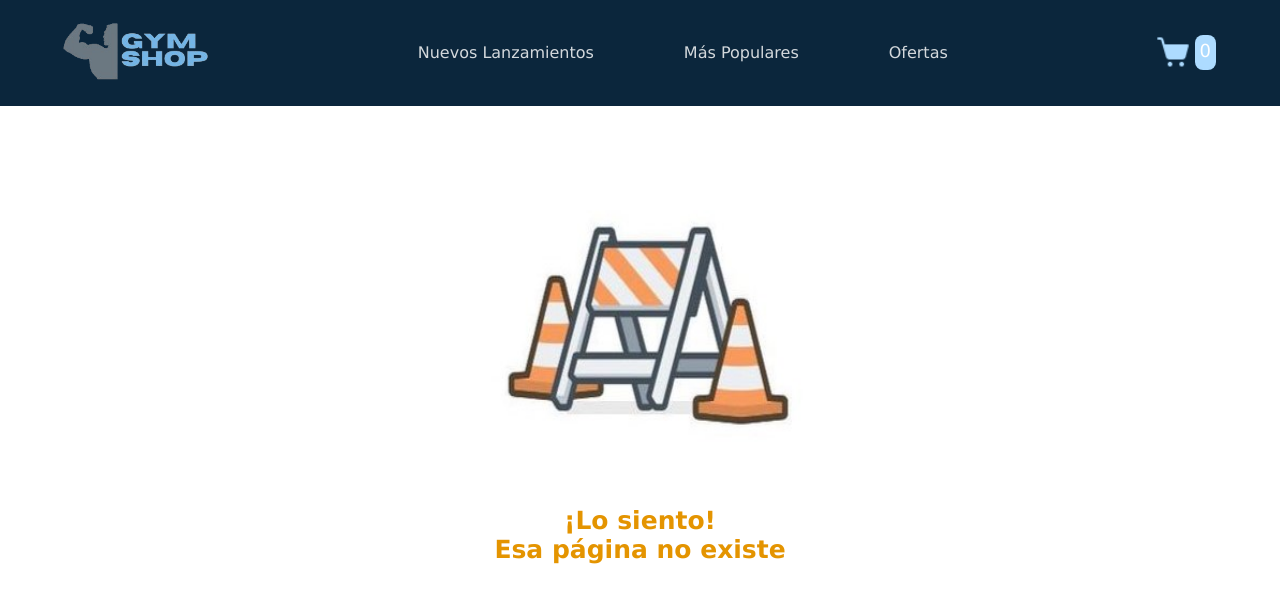
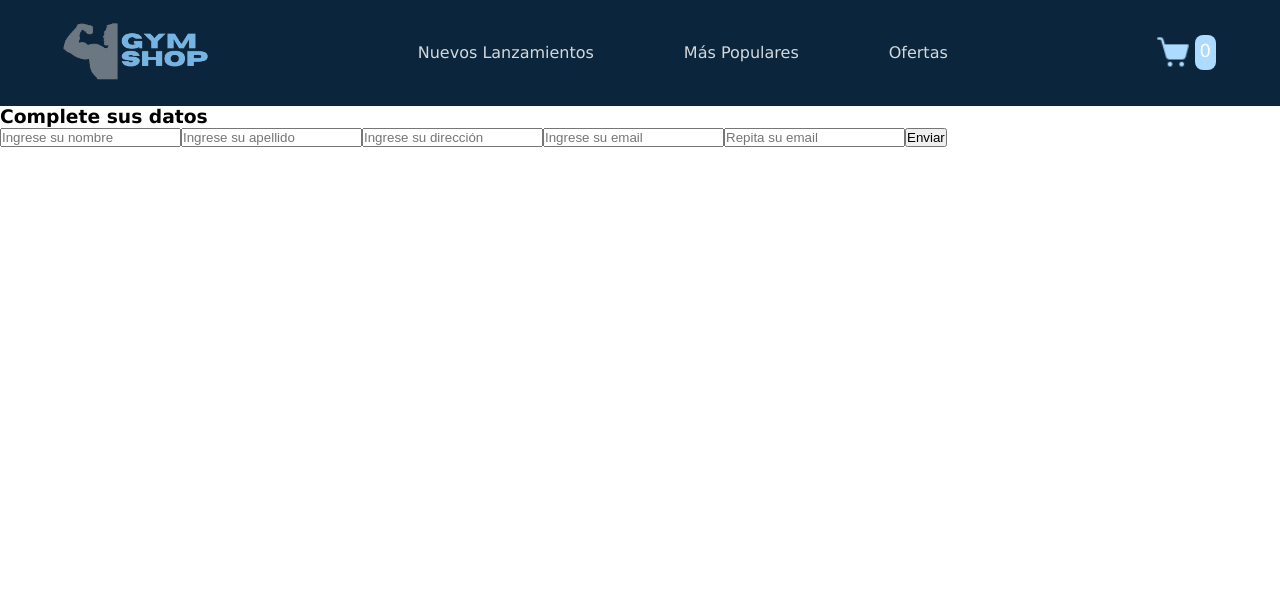
Before and after one commit to Lautaro-Zarate/Gym-shop-Zarate, a React (Vite) app: page /checkout in a window 1280 px wide. Shown: the top 602 px of the page. Built offline with nearby package versions, Linux system fonts and the light colour scheme.

Commit message:
añadiendo productos con firebase

```diff
--- a/src/App.css
+++ b/src/App.css
@@ -260,9 +260,6 @@ h1{
 button:hover{
     box-shadow: 0 8px 20px rgba(0, 0, 0, 0.500);
 }
-/* .btn-cart:hover{
-    transform: scale(1.1);
-} */
 .description-detail{
     display: flex;
     flex-direction: column;
--- a/src/App.jsx
+++ b/src/App.jsx
@@ -6,6 +6,7 @@ import Error from './components/Error'
 import CartView from './components/CartView'
 import { BrowserRouter, Routes, Route } from 'react-router-dom'
 import { CartProvider } from './context/CartContext'
+import CheckOut from './components/CheckOut'
 function App() {
   return (
     <CartProvider>
@@ -16,6 +17,7 @@ function App() {
           <Route path='/products/:category' element={<ItemListContainer greetings='Categoría: '/>}/>
           <Route path='/item/:id' element={<ItemDetailContainer/>}/>
           <Route path='/cart' element={<CartView/>}/>
+          <Route path='/checkout' element={<CheckOut/>}/>
           <Route path='*' element={<Error/>}/>
         </Routes>
       </BrowserRouter>
--- a/src/components/CartList.jsx
+++ b/src/components/CartList.jsx
@@ -1,18 +1,22 @@
 import CartItem from "./CartItem";
 import { CartContext } from "../context/CartContext";
 import { useContext } from "react";
-
+import { useNavigate } from "react-router-dom";
 
 const CartList = () => {
     const {cart, cartTotal, clear} = useContext(CartContext);
     console.log(cart)
+    const navigate = useNavigate();
+    const btnNavigate = () => {
+        navigate("/checkout")
+    }
     return(
         <div>
             {cart.map((prod) => <CartItem key={prod.id} prod={prod}/>)}
             <span>El total a pagar es: ${cartTotal()}</span>
             <div>
-                <button onClick={clear}>Limpiar carrito</button>
-                <button>Finalizar compra</button>
+                <button onClick={clear} className="btn-buy">Limpiar carrito</button>
+                <button className="btn-cart" onClick={btnNavigate}>Finalizar compra</button>
             </div>
         </div>
     )
--- a/src/components/CartShop.jsx
+++ b/src/components/CartShop.jsx
@@ -1,9 +1,7 @@
 import { useContext } from "react"
 import { CartContext } from "../context/CartContext"
 const CartShop = () => {
-    // const context = useContext(CartContext);
     const {cartQuantity} = useContext(CartContext)
-    // console.log(context)
     return(
         <div className="cart-container">
             <img className="cart-shop" src="../public/cart-shop.png" alt="Cart-shop"/>
--- /dev/null
+++ b/src/components/CheckOut.jsx
@@ -0,0 +1,62 @@
+import {db} from "../services/firebase"
+import { useState, useContext } from "react";
+import {CartContext} from "../context/CartContext"
+import { addDoc, collection, serverTimestamp } from "firebase/firestore";
+const CheckOut = () => {
+    const [user, setUser] = useState({});
+    const [validate, setValidate] = useState("");
+    const [orderId, setOrderId] = useState("")
+    const {cart, cartTotal, clear} = useContext(CartContext)
+    const userData = (e) => {
+        setUser({
+            ...user,
+            [e.target.name] : e.target.value
+        })
+    }
+    const finalizarCompra = (e) => {
+        e.preventDefault();
+        if(!user.name || !user.lastName || !user.address || !user.email){
+            alert("Te faltaron campos por completar")
+        }else if(user.email !== validate){
+            alert("Los emails no coinciden")
+        }else{
+            // OBJETO DE LA ORDEN DE COMPRA
+            let order = {
+                buyer : user,
+                carrito : cart,
+                total : cartTotal(),
+                date : serverTimestamp()
+            }
+            // TRAEMOS LA COLECCION
+            const venta = collection(db, "orden de compra")
+            // AGREGAMOS UN DOC A LA COLECCION
+            addDoc(venta, order)
+            .then((res) => {
+                setOrderId(res.id)
+                clear()
+            })
+            .catch((err) => console.log(err))
+        }
+    }
+    return(
+        <div>
+            {orderId !== ""
+            ?<div>
+                <h2>Este es tu id de compra : {orderId}</h2>
+                <button>volver a home</button>
+            </div>
+            :<div>
+                <h3>Complete sus datos</h3>
+                <form onSubmit={finalizarCompra}>
+                    <input type="text" name="name" placeholder="Ingrese su nombre" onChange={userData}/>
+                    <input type="text" name="lastName" placeholder="Ingrese su apellido" onChange={userData}/>
+                    <input type="text" name="address" placeholder="Ingrese su dirección" onChange={userData}/>
+                    <input type="email" name="email" placeholder="Ingrese su email" onChange={userData}/>
+                    <input type="email" name="second-email" placeholder="Repita su email" onChange={(e) => setValidate(e.target.value)}/>
+                    <button type="submit">Enviar</button>
+                </form>
+            </div>}
+        </div>
+    )
+}
+export default CheckOut;
--- a/src/components/ItemDetailContainer.jsx
+++ b/src/components/ItemDetailContainer.jsx
@@ -2,15 +2,26 @@ import React, {useState, useEffect} from "react";
 import { getOneProduct } from "../mock/data";
 import ItemDetail from "./ItemDetail";
 import { useParams } from "react-router-dom";
+import { collection, doc, getDoc } from "firebase/firestore";
+import { db } from "../services/firebase";
 
 const ItemDetailContainer = () => {
     const [producto, setProducto] = useState({});
     const {id} = useParams();
+// FIREBASE
     useEffect(() => {
-        getOneProduct(id)
-        .then((res) => setProducto(res))
-        .catch((error) => console.log(error))
-    }, [])
+        const prodCollection = collection(db, "productos");
+        const docRef = doc(prodCollection, id);
+        getDoc(docRef)
+        .then((res) => setProducto({id: res.id, ...res.data()}))
+        .catch((err) => console.log(err))
+    },[])
+// MOCK LOCAL
+    // useEffect(() => {
+    //     getOneProduct(id)
+    //     .then((res) => setProducto(res))
+    //     .catch((error) => console.log(error))
+    // }, [])
     return(
         <div>
             <ItemDetail producto={producto}/>
--- a/src/mock/data.jsx
+++ b/src/mock/data.jsx
@@ -1,21 +1,13 @@
-const productos = [
-    {   id : 1,
-        name : "Mancuerna Redonda 10kg | Premium",
-        stock : 7,
-        price : 8200,
-        description: "Las Mancuernas Circulares Premium son la elección perfecta para quienes buscan un equipo de entrenamiento resistente, ergonómico y diseñado para durar, garantizando un rendimiento óptimo en cada sesión de ejercicios.",
-        image : "../public/prod1.png",
-        category: "mas populares"
-    },
-    {   id : 2,
-        name : "Mancuerna Redonda 20kg | Premium",
+export const productos = [
+    // ANTES DE AÑADIR DINAMICAMENTE BORRAR LOS ID'S Y LOS PRODUCTOS QUE SUBIERON A MANO
+    {   name : "Mancuerna Redonda 20kg | Premium",
         stock : 10,
         price : 8200,
         description: "Las Mancuernas Circulares Premium son la elección perfecta para quienes buscan un equipo de entrenamiento resistente, ergonómico y diseñado para durar, garantizando un rendimiento óptimo en cada sesión de ejercicios.",
         image : "../public/prod2.png",
         category: "mas populares"
     },
-    {   id : 3,
+    {
         name : "Kettlebell 8kg | Premium",
         stock : 12,
         price : 14490,
@@ -23,7 +15,7 @@ const productos = [
         image : "../public/prod3.png",
         category: "nuevos"
     },
-    {   id : 4,
+    {
         name : "Kettlebell 12kg | Premium",
         stock : 12,
         price : 14490,
@@ -31,7 +23,7 @@ const productos = [
         image : "../public/prod4.png",
         category: "ofertas"
     },
-    {   id : 5,
+    {
         name : "Discos Olímpicos",
         stock : 15,
         price : 26990,
@@ -39,7 +31,7 @@ const productos = [
         image : "../public/prod5.png",
         category: "ofertas"
     },
-    {   id : 6,
+    {
         name : "Bicicleta de Spinning",
         stock : 3,
         price : 790000,
@@ -47,7 +39,7 @@ const productos = [
         image : "../public/prod6.png",
         category: "mas populares"
     },
-    {   id : 7,
+    {
         name : "Cajón Pliométrico",
         stock : 8,
         price : 45000,
@@ -55,7 +47,7 @@ const productos = [
         image : "../public/prod7.png",
         category: "ofertas"
     },
-    {   id : 8,
+    {
         name : "Power Bands",
         stock : 10,
         price : 25000,
@@ -63,7 +55,7 @@ const productos = [
         image : "../public/prod8.png",
         category: "ofertas"
     },
-    {   id : 9,
+    {
         name : "Anillas Olímpicas de Calistenia",
         stock : 6,
         price : 32000,
@@ -71,7 +63,7 @@ const productos = [
         image : "../public/prod9.png",
         category: "nuevos"
     },
-    {   id : 10,
+    {
         name : "Rack Almacenamiento Mancuernas",
         stock : 2,
         price : 154000,
@@ -79,7 +71,7 @@ const productos = [
         image : "../public/prod10.png",
         category: "mas populares"
     },
-    {   id : 11,
+    {
         name : "Barra Z Olímpica",
         stock : 7,
         price : 64000,
@@ -87,7 +79,7 @@ const productos = [
         image : "../public/prod11.png",
         category: "mas populares"
     },
-    {   id : 12,
+    {
         name : "Barra Olímpica 20kg",
         stock : 6,
         price : 142000,
@@ -95,7 +87,7 @@ const productos = [
         image : "../public/prod12.png",
         category: "mas populares"
     },
-    {   id : 13,
+    {
         name : "Trotadora Comercial",
         stock : 2,
         price : 250000,
@@ -103,7 +95,7 @@ const productos = [
         image : "../public/prod13.png",
         category: "nuevos"
     },
-    {   id : 14,
+    {
         name : "Banco Multifuncional",
         stock : 3,
         price : 197000,
@@ -111,7 +103,7 @@ const productos = [
         image : "../public/prod14.png",
         category: "mas populares"
     },
-    {   id : 15,
+    {
         name : "Set Rack + Pack 30 kg Mancuernas",
         stock : 3,
         price : 110000,
```
Also changed, not shown: src/components/ItemListContainer.jsx (+6 -1 lines).
